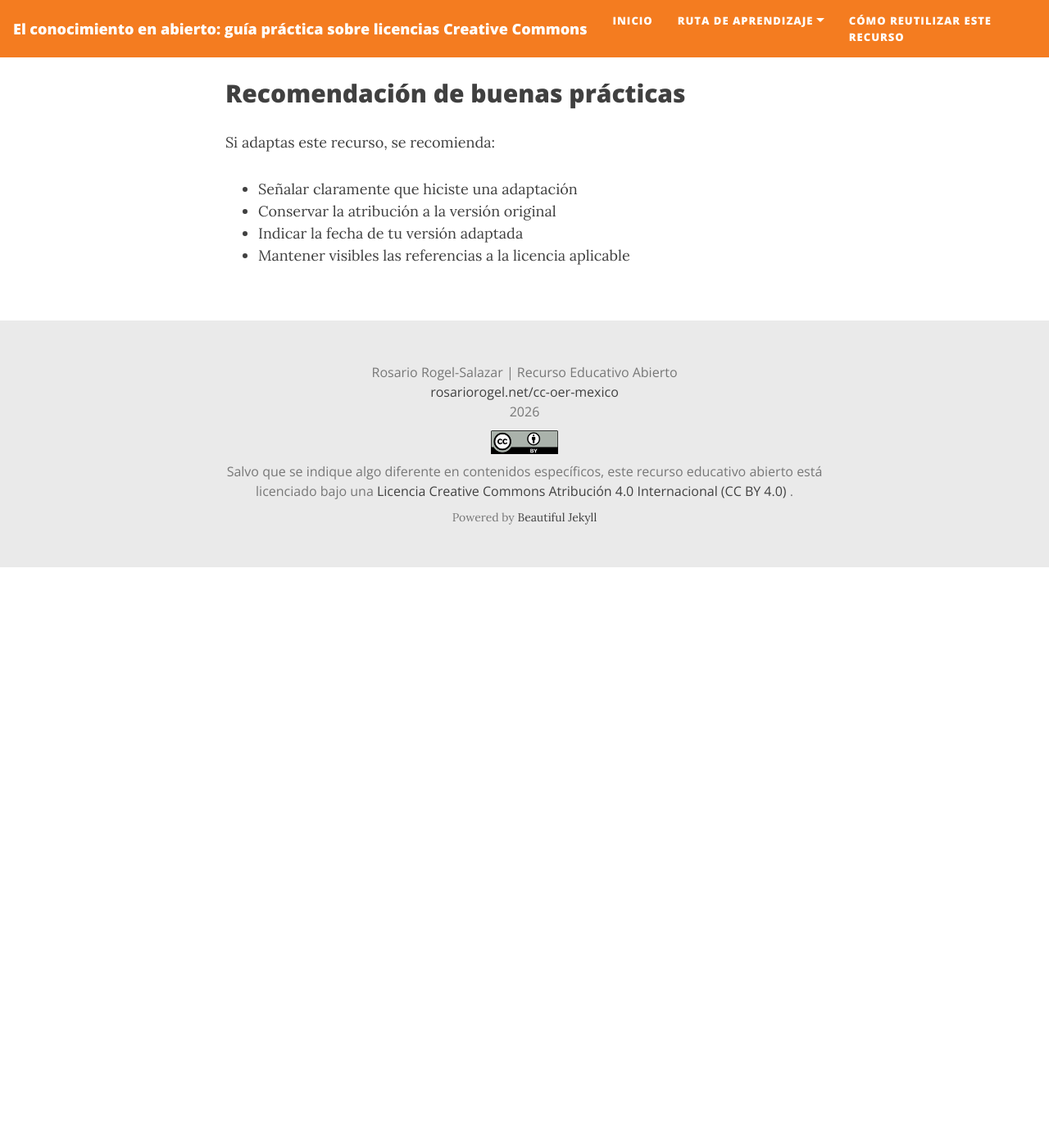
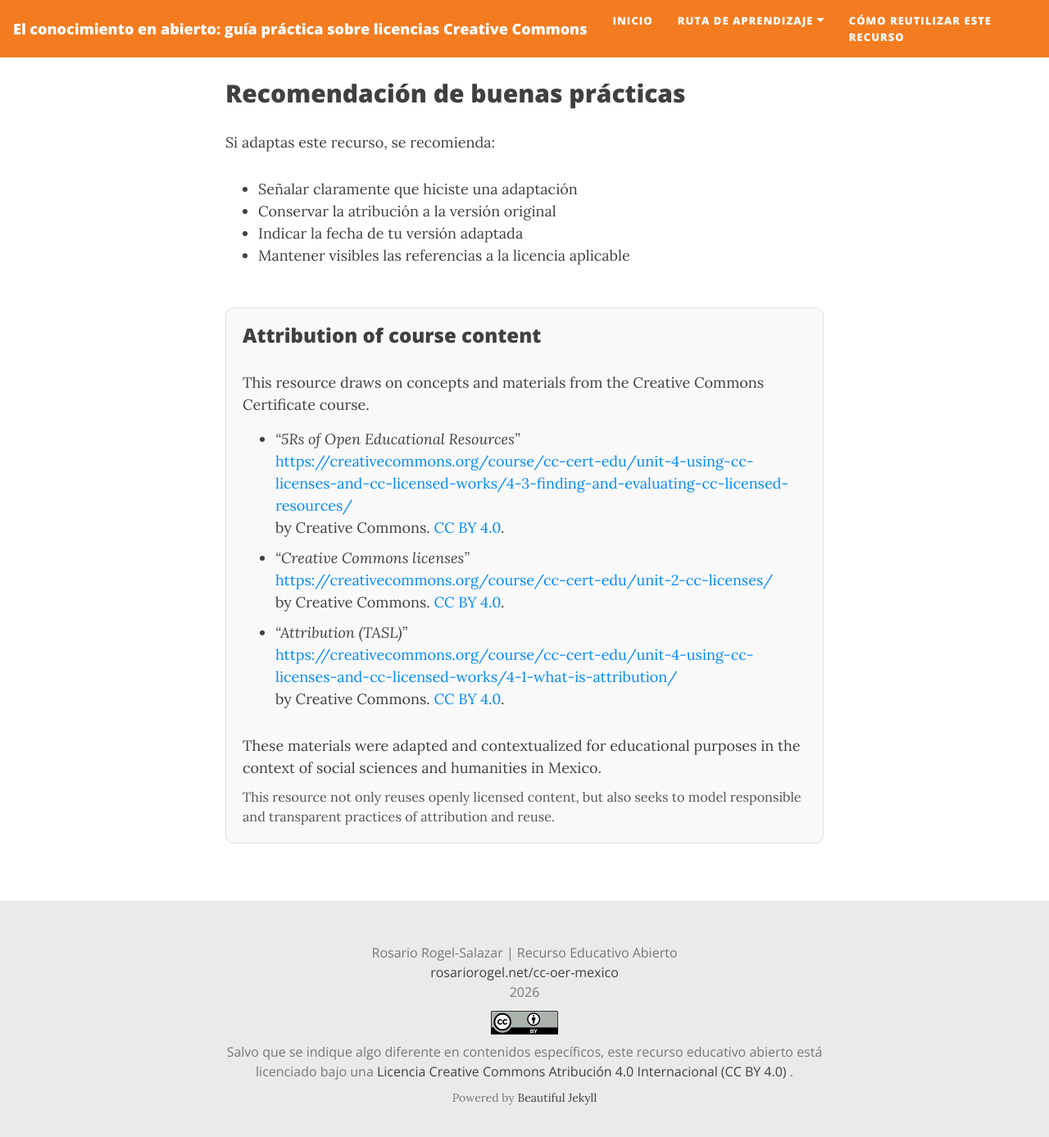
Before and after one commit to rosariorogel/cc-oer-mexico, a Jekyll site: the page built from _pages/reusar-este-recurso.md, in a window 1280 px wide and 1400 px high, scrolled down 1627 px. Shown: the top 1387 px of the window at 82% size. Built offline with Jekyll 4.4.1, drawn with Linux system fonts in a browser that asks for light colours; nearby versions of some CDN libraries; before the commit the page ends 2319 px from its top, so only the background shows below that.

Commit message:
Update reusar-este-recurso.md

```diff
--- a/_pages/reusar-este-recurso.md
+++ b/_pages/reusar-este-recurso.md
@@ -56,3 +56,50 @@ Si adaptas este recurso, se recomienda:
 - Conservar la atribución a la versión original
 - Indicar la fecha de tu versión adaptada
 - Mantener visibles las referencias a la licencia aplicable
+
+<div style="margin:50px 0 20px 0; padding:20px; border-radius:10px; background-color:#f9f9f9; border:1px solid #e0e0e0;">
+
+  <h3 style="margin-top:0;">Attribution of course content</h3>
+
+  <p style="margin-bottom:15px;">
+    This resource draws on concepts and materials from the Creative Commons Certificate course.
+  </p>
+
+  <ul style="margin-bottom:15px;">
+    <li>
+      <em>“5Rs of Open Educational Resources”</em><br>
+      <a href="https://creativecommons.org/course/cc-cert-edu/unit-4-using-cc-licenses-and-cc-licensed-works/4-3-finding-and-evaluating-cc-licensed-resources/" target="_blank">
+        https://creativecommons.org/course/cc-cert-edu/unit-4-using-cc-licenses-and-cc-licensed-works/4-3-finding-and-evaluating-cc-licensed-resources/
+      </a><br>
+      by Creative Commons.
+      <a href="https://creativecommons.org/licenses/by/4.0/" target="_blank">CC BY 4.0</a>.
+    </li>
+
+    <li style="margin-top:10px;">
+      <em>“Creative Commons licenses”</em><br>
+      <a href="https://creativecommons.org/course/cc-cert-edu/unit-2-cc-licenses/" target="_blank">
+        https://creativecommons.org/course/cc-cert-edu/unit-2-cc-licenses/
+      </a><br>
+      by Creative Commons.
+      <a href="https://creativecommons.org/licenses/by/4.0/" target="_blank">CC BY 4.0</a>.
+    </li>
+
+    <li style="margin-top:10px;">
+      <em>“Attribution (TASL)”</em><br>
+      <a href="https://creativecommons.org/course/cc-cert-edu/unit-4-using-cc-licenses-and-cc-licensed-works/4-1-what-is-attribution/" target="_blank">
+        https://creativecommons.org/course/cc-cert-edu/unit-4-using-cc-licenses-and-cc-licensed-works/4-1-what-is-attribution/
+      </a><br>
+      by Creative Commons.
+      <a href="https://creativecommons.org/licenses/by/4.0/" target="_blank">CC BY 4.0</a>.
+    </li>
+  </ul>
+
+  <p style="margin-bottom:10px;">
+    These materials were adapted and contextualized for educational purposes in the context of social sciences and humanities in Mexico.
+  </p>
+
+  <p style="margin:0; font-size:0.9em; color:#555;">
+    This resource not only reuses openly licensed content, but also seeks to model responsible and transparent practices of attribution and reuse.
+  </p>
+
+</div>
```
